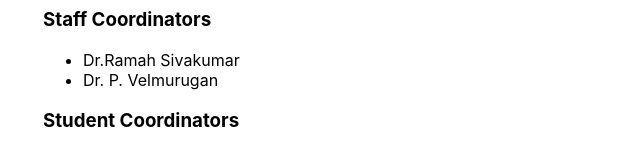
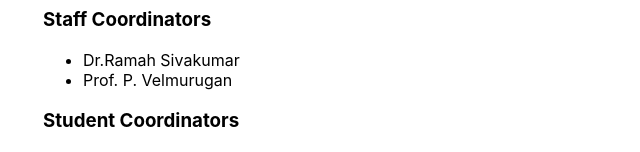
Before and after one commit to thequantumquirk/bhccs2k24, a Next.js app: page /rules in a window 1280 px wide. Shown: the part 4938-5090 px from the top of the page, without its empty margins (317-957 px from the left). Built offline with nearby package versions, Linux system fonts and the light colour scheme.

Commit message:
fix: change staff title

```diff
--- a/components/ContactUs.tsx
+++ b/components/ContactUs.tsx
@@ -27,7 +27,7 @@ const ContactUs = () => {
           <h4>Staff Coordinators</h4>
           <div className={styles.card}>
             <p className={styles.name}>Dr. Ramah Sivakumar</p>
-            <p className={styles.name}>Dr. P. Velmurugan</p>
+            <p className={styles.name}>Prof. P. Velmurugan</p>
           </div>
         </div>
       </div>
--- a/components/RulesCoordinators.tsx
+++ b/components/RulesCoordinators.tsx
@@ -6,7 +6,7 @@ const RulesCoordinators = () => {
         <h3>Staff Coordinators</h3>
         <ul>
           <li>Dr.Ramah Sivakumar</li>
-          <li>Dr. P. Velmurugan</li>
+          <li>Prof. P. Velmurugan</li>
         </ul>
       </div>
       <div>
```
